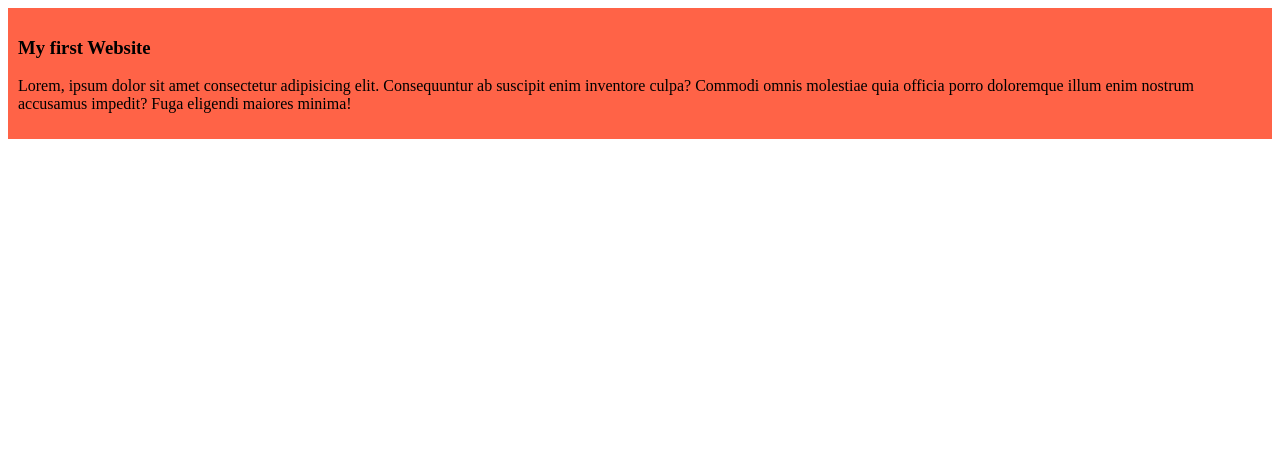
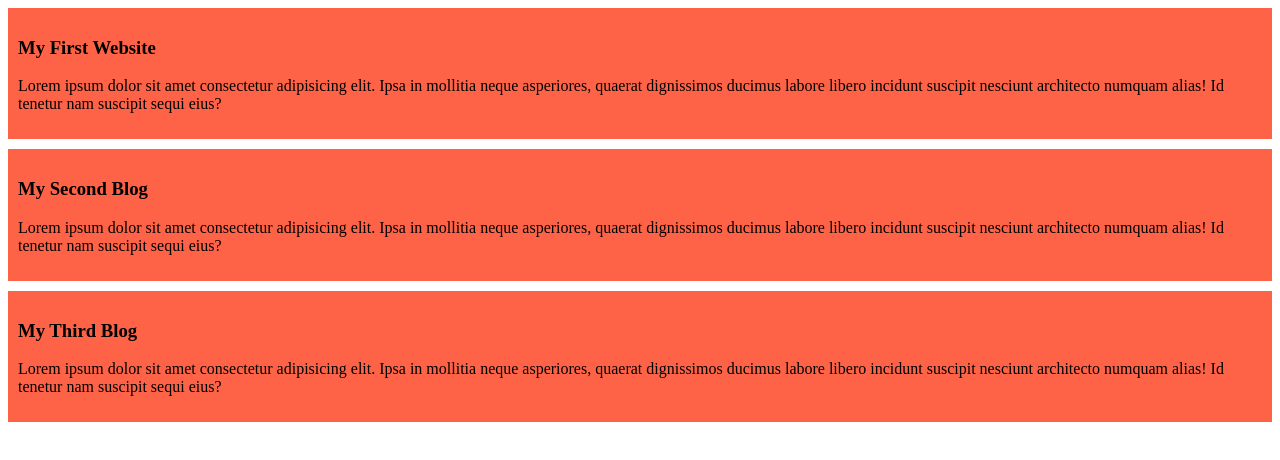
Before and after one commit to lasayim/my-simple-website, a plain HTML site: page index.html in a window 1280 px wide. Drawn offline with Linux system fonts and the light colour scheme.

Commit message:
added the second and the third blog

```diff
--- a/index.html
+++ b/index.html
@@ -7,10 +7,19 @@
     <link rel="stylesheet" href="styles/blog.css">
 </head>
 <body>
-    <div>
-        <h3>My first Website</h3>
-        <p>Lorem, ipsum dolor sit amet consectetur adipisicing elit. Consequuntur ab suscipit enim inventore culpa? Commodi omnis molestiae quia officia porro doloremque illum enim nostrum accusamus impedit? Fuga eligendi maiores minima!</p>
-    </div>
+
+ <div>
+    <h3>My First Website </h3>
+    <p>Lorem ipsum dolor sit amet consectetur adipisicing elit. Ipsa in mollitia neque asperiores, quaerat dignissimos ducimus labore libero incidunt suscipit nesciunt architecto numquam alias! Id tenetur nam suscipit sequi eius?</p>
+ </div>
+ <div>
+    <h3>My Second Blog </h3>
+    <p>Lorem ipsum dolor sit amet consectetur adipisicing elit. Ipsa in mollitia neque asperiores, quaerat dignissimos ducimus labore libero incidunt suscipit nesciunt architecto numquam alias! Id tenetur nam suscipit sequi eius?</p>
+ </div>
+ <div>
+    <h3>My Third Blog</h3>
+    <p>Lorem ipsum dolor sit amet consectetur adipisicing elit. Ipsa in mollitia neque asperiores, quaerat dignissimos ducimus labore libero incidunt suscipit nesciunt architecto numquam alias! Id tenetur nam suscipit sequi eius?</p>
+ </div>
 
 </body>
 </html>
--- a/styles/blog.css
+++ b/styles/blog.css
@@ -1,4 +1,5 @@
 div {
     background-color: tomato;
     padding: 10px;
+    margin-bottom: 10px;
 }
```
